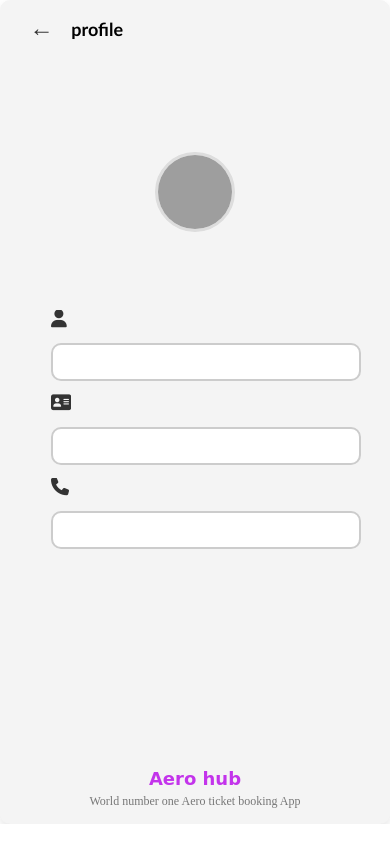
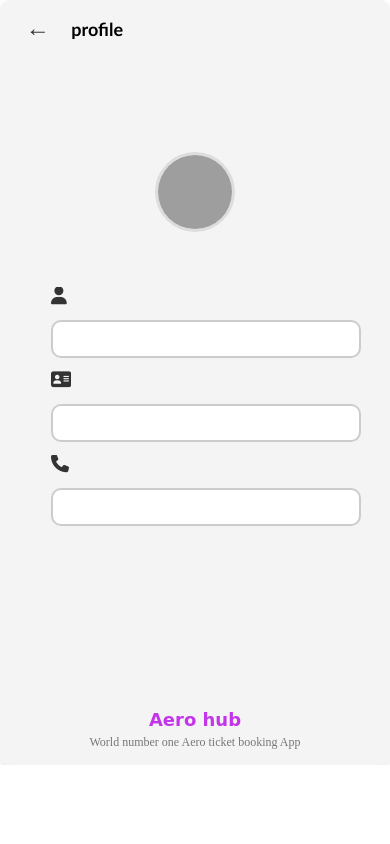
Before and after one commit to senthilnathan-es02/Booking-seat, a plain HTML site: page index.html in a window 390 px wide. Drawn offline with Linux system fonts and the light colour scheme; grey boxes are pictures that could not be loaded.

Commit message:
Profile page

```diff
--- a/styles.css
+++ b/styles.css
@@ -5,7 +5,6 @@
     padding: 0;
     box-sizing: border-box;
     overflow-x: hidden;
-    overflow-y: hidden;
 }
 
 
@@ -30,7 +29,8 @@
     text-decoration: none;
     font-size: 24px;
     color: #333;
-    margin-left: 4%;
+    margin-left: 3%;
+    margin-right: 4%;
 }
 
 .profile-name {
@@ -41,7 +41,7 @@
 
 .profile-btn {
     position: relative;
-    margin-bottom: 20px;
+    margin-bottom: 15px;
 }
 
 .profile-img {
@@ -49,7 +49,7 @@
     height: 100px;
     border-radius: 50%;
     object-fit: cover;
-    margin-bottom: 15%;
+    margin-bottom: 10%;
     border: 3px solid #ddd;
 }
 
@@ -129,6 +129,6 @@
     }
 
     .profile-footer{
-        margin-top: 60%;
+        margin-top: 50%;
     }
 }
```
